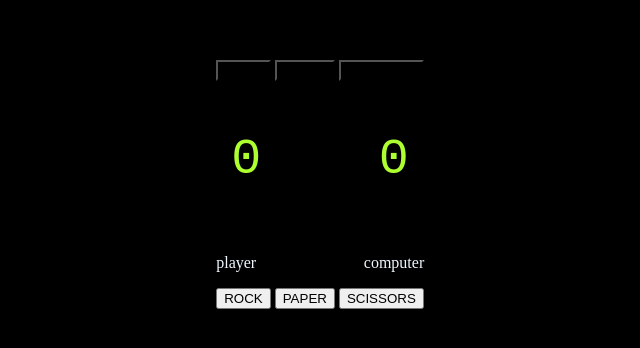
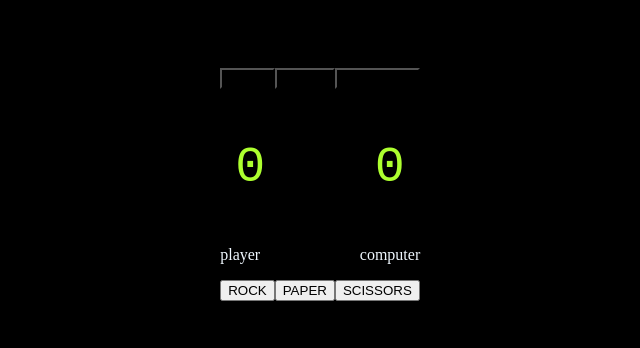
Before and after one commit to erich333/TOP-Rock-Paper-Scissors, a plain HTML site: page index.html in a window 1280 px wide. Shown: the part 216-564 px from the top of the page, without its empty margins (320-960 px from the left). Drawn offline with Linux system fonts and the light colour scheme.

Commit message:
Add flex to button containers

```diff
--- a/rps.css
+++ b/rps.css
@@ -17,9 +17,6 @@ body {
 }
 
 .scoreboard {
-    display: flex;
-    flex-direction: column;
-    justify-content: space-between;
     width: 60px;
 }
 
@@ -32,9 +29,23 @@ body {
     justify-content: center;
 }
 
+.computerPlayerContainer {
+    display: flex;
+}
+
 .computerPlayerContainer button {
+    flex: auto;
     color: black;
     background-color: black;
+}
+
+
+.inputButtonContainer {
+    display: flex;
+}
+
+.inputButtonContainer button {
+    flex: auto;
 }
 
 .computerPlayerContainer .litButton {
```
